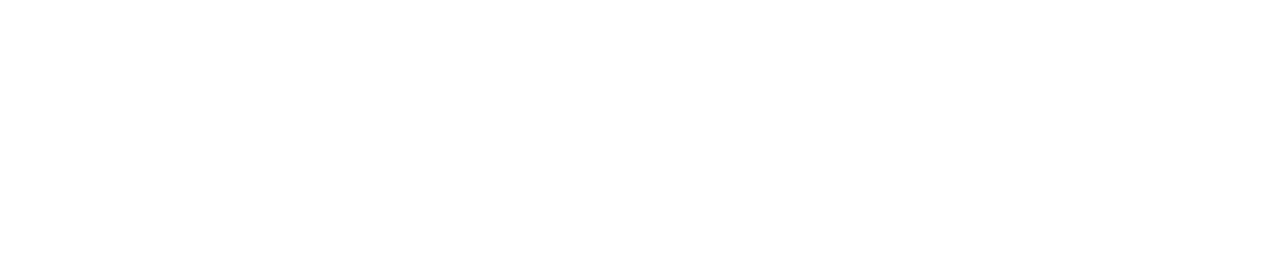
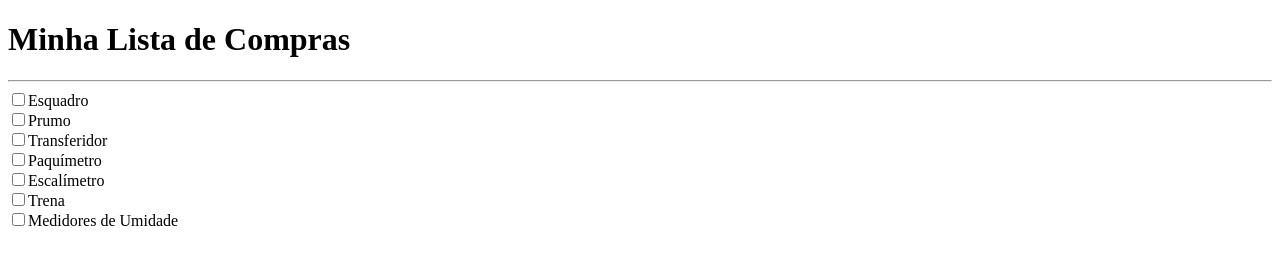
Before and after one commit to pamellabeca/5desafiosDeHTML-, a plain HTML site: page navegacao/listaDeCompras.html in a window 1280 px wide. Drawn offline with Linux system fonts and the light colour scheme.

Commit message:
chore: Adicionado título, separador e input do tipo checkbox

```diff
--- a/navegacao/listaDeCompras.html
+++ b/navegacao/listaDeCompras.html
@@ -7,6 +7,20 @@
     <title>Lista De Compras</title>
 </head>
 <body>
-
+    <h1>Minha Lista de Compras</h1>
+    <hr>
+    <input type="checkbox" name="" id="">Esquadro
+    <br>
+    <input type="checkbox" name="" id="">Prumo
+    <br>
+    <input type="checkbox" name="" id="">Transferidor
+    <br>
+    <input type="checkbox" name="" id="">Paquímetro
+    <br>
+    <input type="checkbox" name="" id="">Escalímetro
+    <br>
+    <input type="checkbox" name="" id="">Trena
+    <br>
+    <input type="checkbox" name="" id="">Medidores de Umidade
 </body>
 </html>
```
